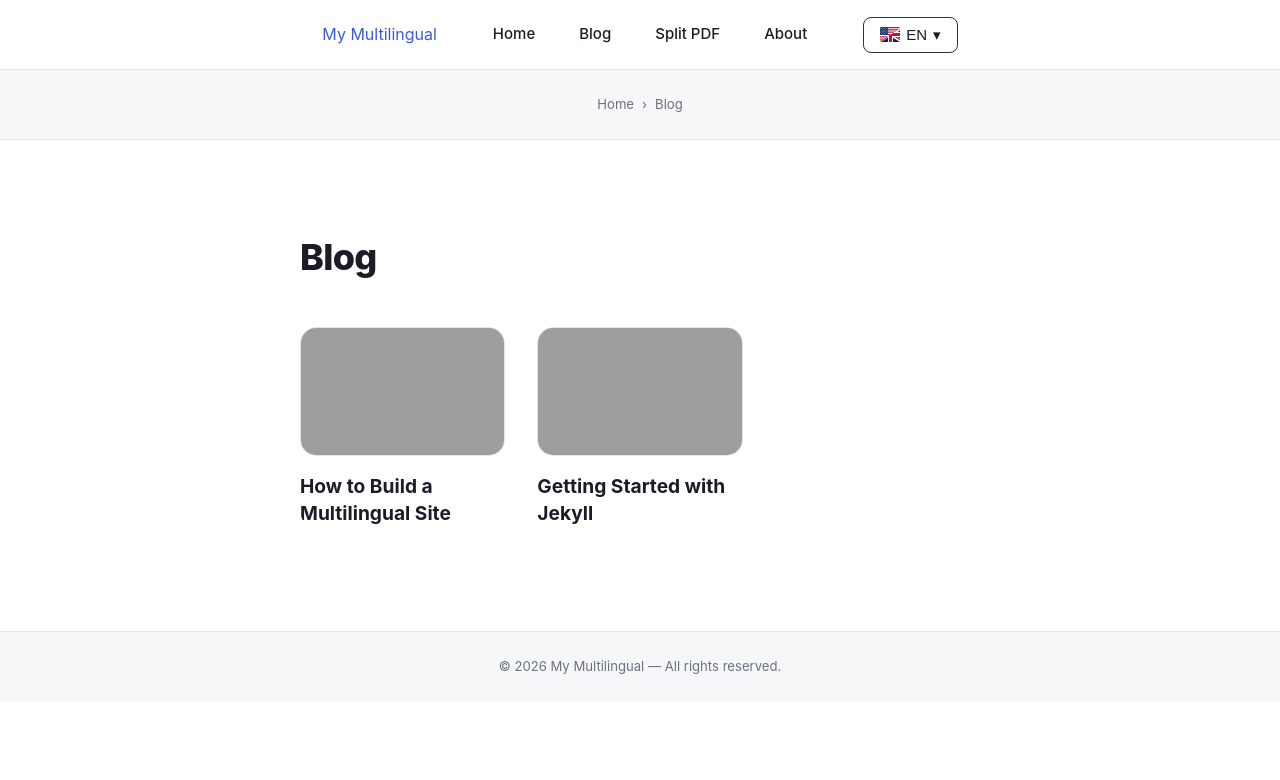
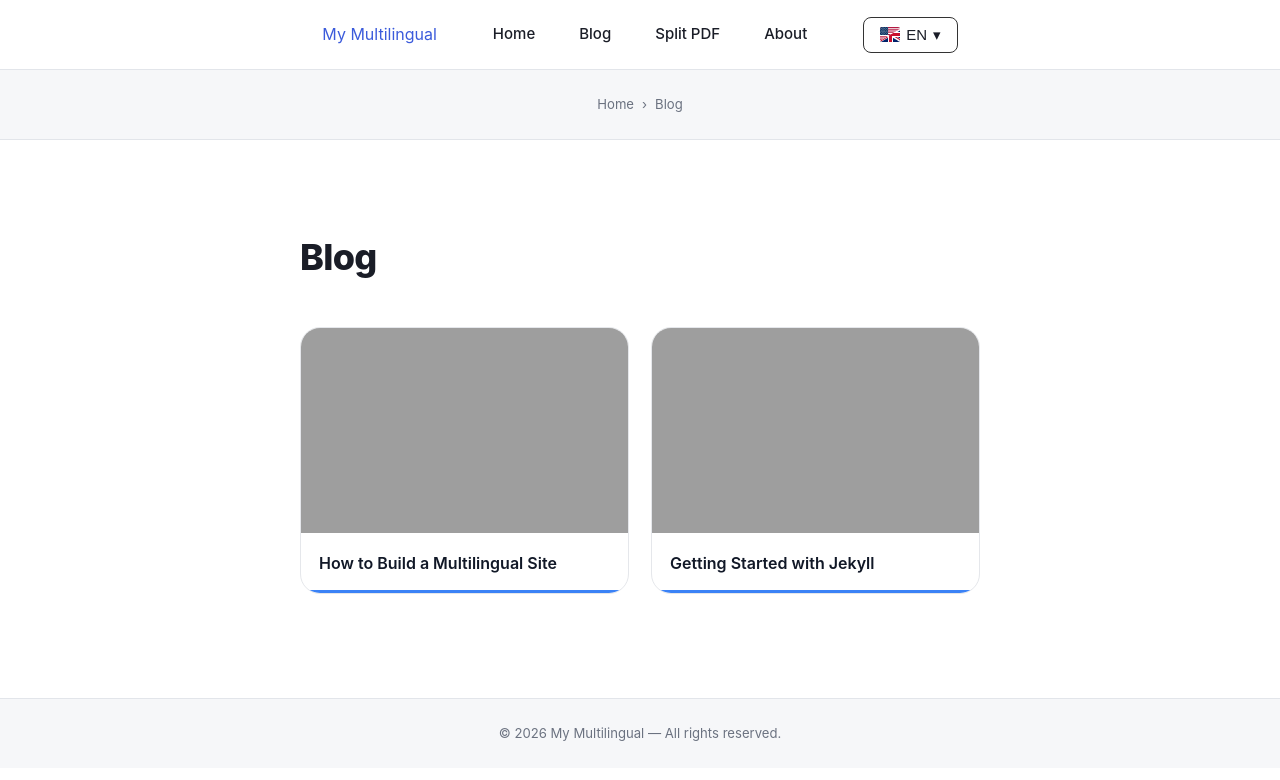
Before and after one commit to rforrupesh/jekyllmultilingual, a Jekyll site: the page built from en/blog.md, in a window 1280 px wide. Shown: the top 780 px of the page. Built offline with Jekyll 4.4.1, drawn with Linux system fonts in a browser that asks for light colours.

Commit message:
Update blog.html

```diff
--- a/_layouts/blog.html
+++ b/_layouts/blog.html
@@ -91,17 +91,23 @@ layout: default
   <div class="container">
     <h1>{{ t.blog.title }}</h1>
 
-    <div class="post-grid">
+    <div class="relatedbloganywhere-grid">
       {% for post in posts %}
-      <a href="{{ base }}{{ post.url }}" class="post-grid-card">
-        <div class="post-grid-thumb">
-          <img
-            src="{{ post.thumbnail | default:'/assets/default-tool.webp' | relative_url }}"
-            alt="{{ post.title }}"
-            loading="lazy">
+      <div class="relatedbloganywhere-card">
+        <a href="{{ base }}{{ post.url }}">
+          <div class="relatedbloganywhere-thumb">
+            <img
+              src="{{ post.thumbnail | default:'/assets/default-tool.webp' | relative_url }}"
+              alt="{{ post.title }}"
+              loading="lazy">
+          </div>
+        </a>
+        <div class="relatedbloganywhere-content">
+          <a href="{{ base }}{{ post.url }}">
+            <h3>{{ post.title }}</h3>
+          </a>
         </div>
-        <h2 class="post-grid-title">{{ post.title }}</h2>
-      </a>
+      </div>
       {% endfor %}
     </div>
 
@@ -123,70 +129,4 @@ layout: default
   letter-spacing: -0.02em;
   margin-bottom: 2.5rem;
 }
-
-.post-grid {
-  display: grid;
-  grid-template-columns: repeat(3, 1fr);
-  gap: 2rem;
-}
-
-a.post-grid-card {
-  display: block;
-  text-decoration: none !important;
-  color: var(--text) !important;
-  border-radius: 16px;
-  overflow: hidden;
-  transition: transform 0.2s ease, box-shadow 0.2s ease;
-}
-
-a.post-grid-card:hover {
-  text-decoration: none !important;
-  transform: translateY(-4px);
-  box-shadow: 0 12px 32px rgba(0,0,0,0.1);
-}
-
-.post-grid-thumb {
-  display: block;
-  aspect-ratio: 16/10;
-  overflow: hidden;
-  background: var(--surface);
-  border-radius: 16px;
-  border: 1px solid var(--border);
-}
-
-.post-grid-thumb img {
-  width: 100%;
-  height: 100%;
-  object-fit: cover;
-  display: block;
-  transition: transform 0.4s ease;
-}
-
-a.post-grid-card:hover .post-grid-thumb img {
-  transform: scale(1.06);
-}
-
-.post-grid-title {
-  font-size: 1.2rem !important;
-  font-weight: 700 !important;
-  line-height: 1.4 !important;
-  margin-top: 1.1rem !important;
-  margin-bottom: 0 !important;
-  color: var(--text) !important;
-  text-decoration: none !important;
-}
-
-a.post-grid-card:hover .post-grid-title {
-  color: var(--accent) !important;
-}
-
-@media (max-width: 900px) {
-  .post-grid { grid-template-columns: repeat(2, 1fr); gap: 1.5rem; }
-  .blog-index h1 { font-size: 1.85rem; }
-}
-
-@media (max-width: 560px) {
-  .post-grid { grid-template-columns: 1fr; gap: 1.5rem; }
-  .blog-index { padding: 2rem 0 3rem; }
-}
 </style>
```
